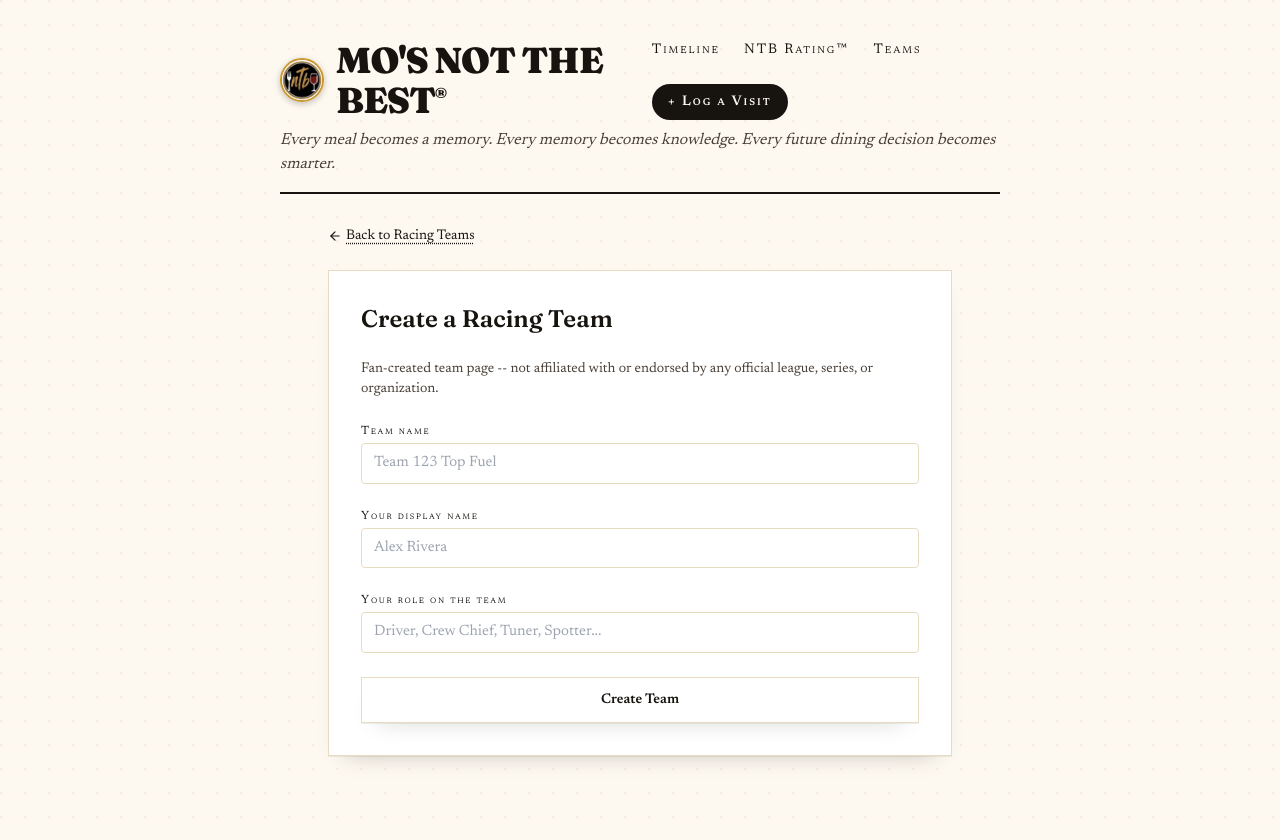
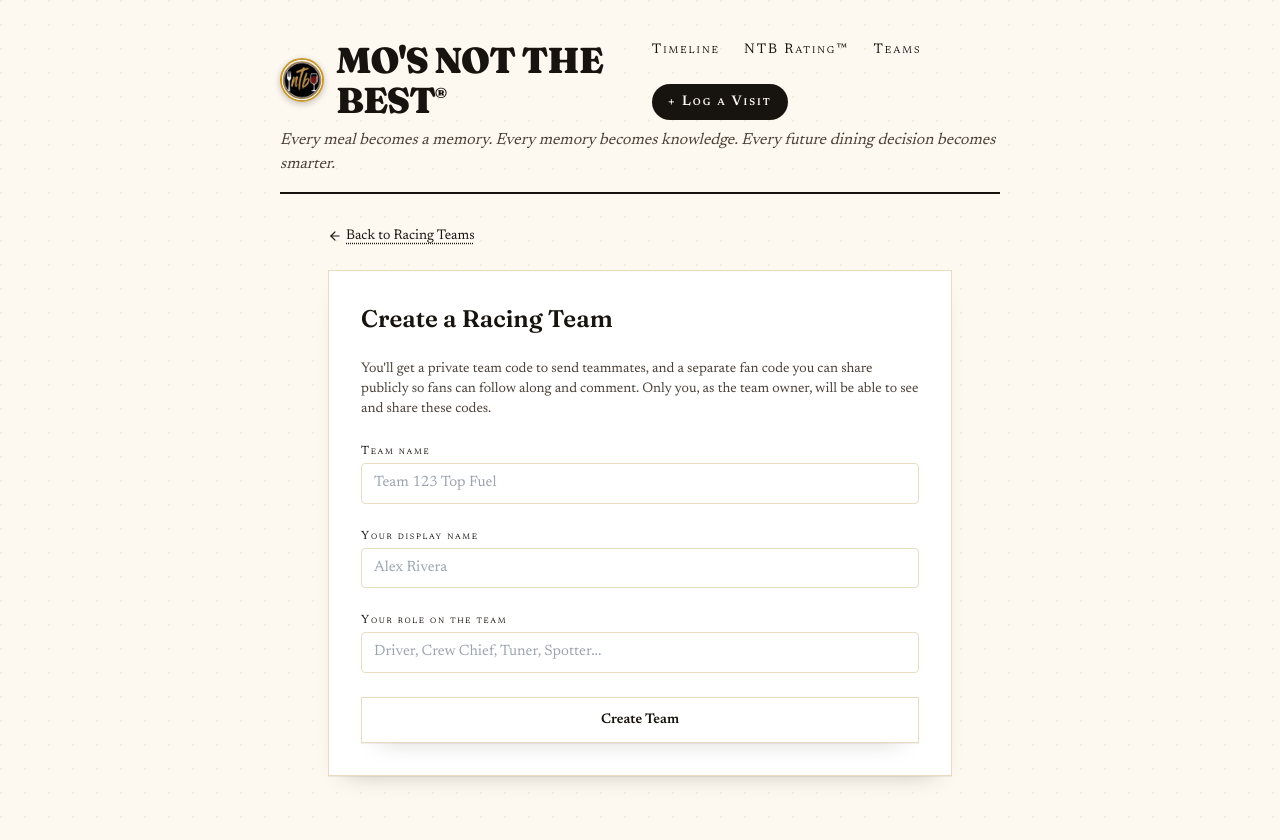
Before and after one commit to srm11671/not-the-best-app, a Next.js app: page /teams/new in a window 1280 px wide. Built offline with nearby package versions, Linux system fonts and the light colour scheme; no server answers.

Commit message:
Fix copy: teams are not fan-created; explain team code + fan code

```diff
--- a/components/new-team-form.tsx
+++ b/components/new-team-form.tsx
@@ -51,7 +51,8 @@ export function NewTeamForm() {
       <form onSubmit={handleSubmit} className="paper-card space-y-6 rounded-md p-8">
         <h2 className="font-display text-2xl font-semibold">Create a Racing Team</h2>
         <p className="text-sm" style={{ color: "var(--ink-soft)" }}>
-          Fan-created team page -- not affiliated with or endorsed by any official league, series, or organization.
+          You'll get a private team code to send teammates, and a separate fan code you can share publicly so fans
+          can follow along and comment. Only you, as the team owner, will be able to see and share these codes.
         </p>
 
         {error && (
```
